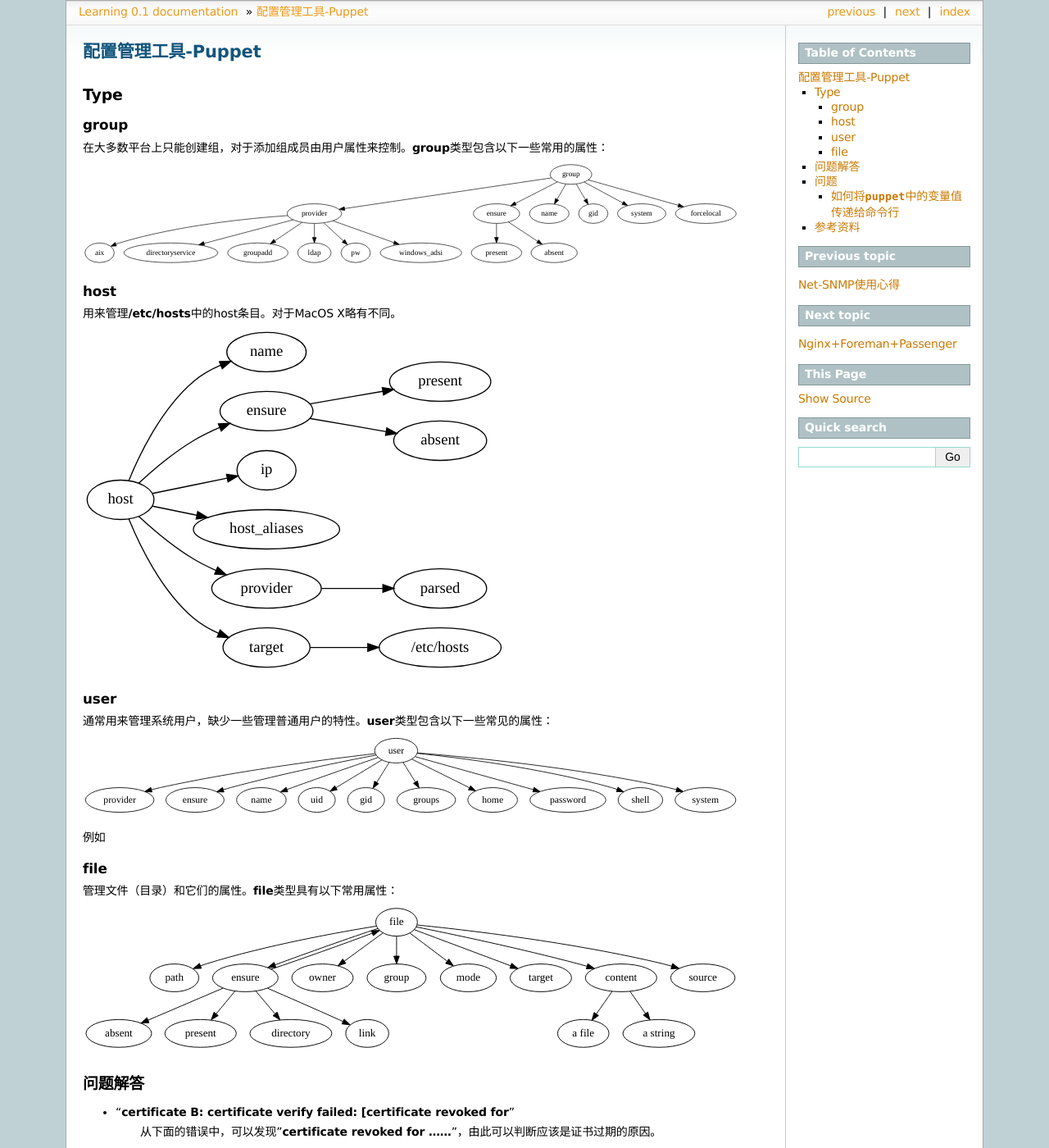
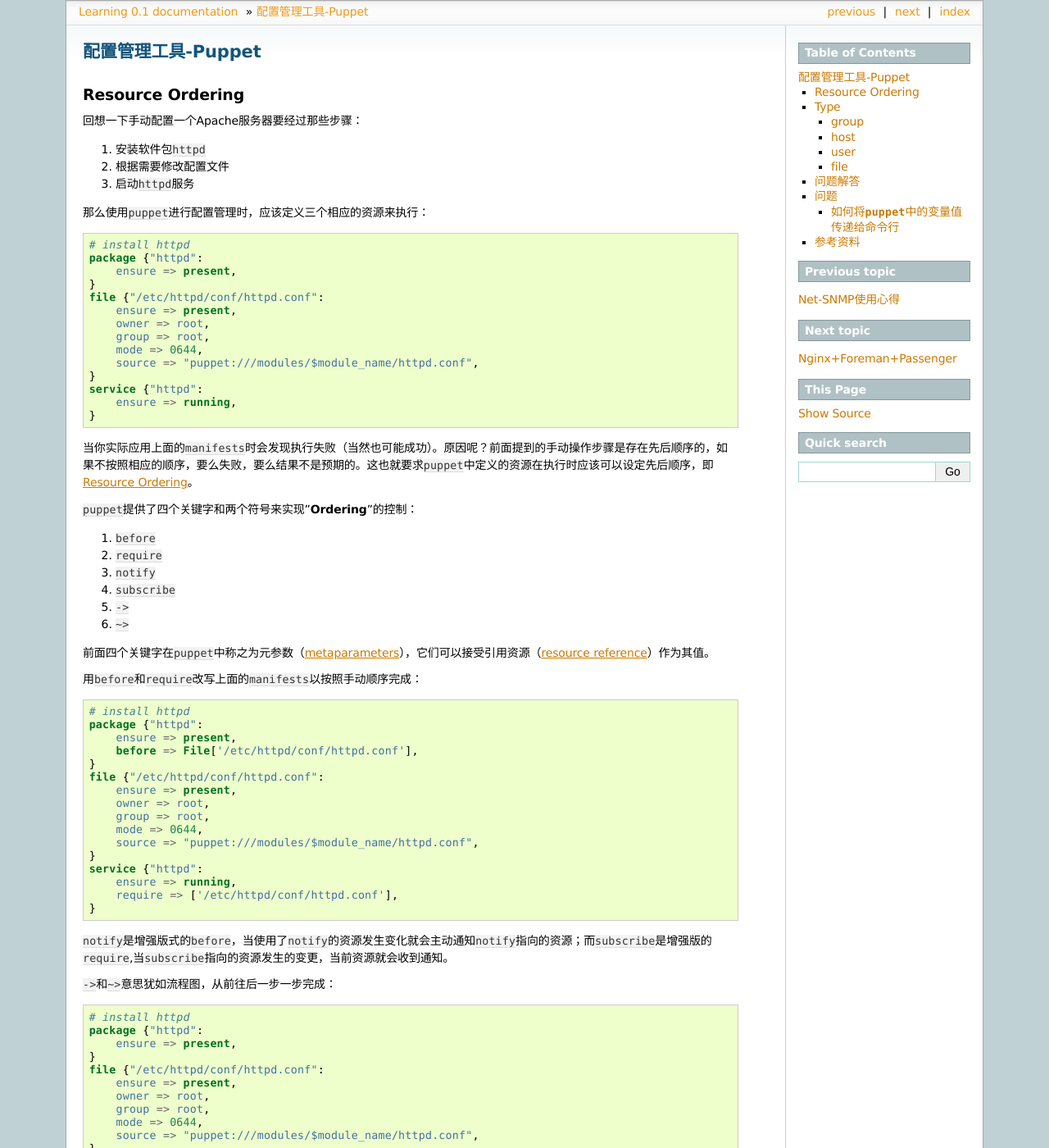
Before and after one commit to huiliu/learning.docs.hui, a Sphinx documentation site: the page built from source/puppet.rst, in a window 1280 px wide and 1400 px high. Shown: the whole window at 82% size. Built offline with Sphinx 7.4.7, drawn with Linux system fonts in a browser that asks for light colours; formulas are drawn with MathJax 3; some of the changed text lies outside the part shown.

Commit message:
UPDATE puppet
添加关于Resource Ordering的简述

```diff
--- a/source/puppet.rst
+++ b/source/puppet.rst
@@ -1,12 +1,107 @@
 配置管理工具-Puppet
 ************************
+
+Resource Ordering
+===================
+回想一下手动配置一个Apache服务器要经过那些步骤：
+
+1.  安装软件包\ ``httpd``\
+2.  根据需要修改配置文件
+3.  启动\ ``httpd``\ 服务
+
+那么使用\ ``puppet``\ 进行配置管理时，应该定义三个相应的资源来执行：
+
+.. sourcecode:: puppet
+
+    # install httpd
+    package {"httpd":
+        ensure => present,
+    }
+    file {"/etc/httpd/conf/httpd.conf":
+        ensure => present,
+        owner => root,
+        group => root,
+        mode => 0644,
+        source => "puppet:///modules/$module_name/httpd.conf",
+    }
+    service {"httpd":
+        ensure => running,
+    }
+
+当你实际应用上面的\ ``manifests``\ 时会发现执行失败（当然也可能成功）。原因呢？\
+前面提到的手动操作步骤是存在先后顺序的，如果不按照相应的顺序，要么失败，要么结\
+果不是预期的。这也就要求\ ``puppet``\ 中定义的资源在执行时应该可以设定先后顺序\
+，即\ `Resource Ordering`_\ 。
+
+
+``puppet``\ 提供了四个关键字和两个符号来实现"**Ordering**"的控制：
+
+1.  ``before``
+2.  ``require``
+3.  ``notify``
+4.  ``subscribe``
+5.  ``->``
+6.  ``~>``
+
+前面四个关键字在\ ``puppet``\ 中称之为元参数（\ `metaparameters`_\ ），它们可\
+以接受引用资源（\ `resource reference`_\ ）作为其值。
+
+用\ ``before``\ 和\ ``require``\ 改写上面的\ ``manifests``\ 以按照手动顺序完成：
+
+.. sourcecode:: puppet
+
+    # install httpd
+    package {"httpd":
+        ensure => present,
+        before => File['/etc/httpd/conf/httpd.conf'],
+    }
+    file {"/etc/httpd/conf/httpd.conf":
+        ensure => present,
+        owner => root,
+        group => root,
+        mode => 0644,
+        source => "puppet:///modules/$module_name/httpd.conf",
+    }
+    service {"httpd":
+        ensure => running,
+        require => ['/etc/httpd/conf/httpd.conf'],
+    }
+
+``notify``\ 是增强版式的\ ``before``\，当使用了\ ``notify``\ 的资源发生变化就会\
+主动通知\ ``notify``\ 指向的资源；而\ ``subscribe``\ 是增强版的\ ``require``\ ,\
+当\ ``subscribe``\ 指向的资源发生的变更，当前资源就会收到通知。
+
+``->``\ 和\ ``~>``\ 意思犹如流程图，从前往后一步一步完成：
+
+.. sourcecode:: puppet
+
+    # install httpd
+    package {"httpd":
+        ensure => present,
+    }
+    file {"/etc/httpd/conf/httpd.conf":
+        ensure => present,
+        owner => root,
+        group => root,
+        mode => 0644,
+        source => "puppet:///modules/$module_name/httpd.conf",
+    }
+    service {"httpd":
+        ensure => running,
+    }
+
+    Package['httpd'] -> File["/etc/httpd/conf/httpd.conf"] -> Service['httpd']
+
+
+
 
 Type
 =====
 
 group
 ------
-在大多数平台上只能创建组，对于添加组成员由用户属性来控制。\ **group**\ 类型包含以下一些常用的属性：
+在大多数平台上只能创建组，对于添加组成员由用户属性来控制。\ **group**\ 类型包含\
+以下一些常用的属性：
 
 .. graphviz::
 
@@ -58,7 +153,8 @@ host
 
 user
 -----
-通常用来管理系统用户，缺少一些管理普通用户的特性。\ **user**\ 类型包含以下一些常见的属性：
+通常用来管理系统用户，缺少一些管理普通用户的特性。\ **user**\ 类型包含以下一些\
+常见的属性：
 
 .. graphviz::
 
@@ -214,3 +310,7 @@ file
 .. [#ref1] http://projects.puppetlabs.com/projects/1/wiki/certificates_and_security
 .. [#ref2] http://smartest.blog.51cto.com/3585938/1016576
 .. [#ref3] http://bitcube.co.uk/content/puppet-errors-explained
+
+.. _Resource Ordering: http://docs.puppetlabs.com/learning/ordering.html
+.. _metaparameters: http://docs.puppetlabs.com/references/stable/metaparameter.html
+.. _resource reference: http://docs.puppetlabs.com/puppet/latest/reference/lang_datatypes.html#resource-references
```
